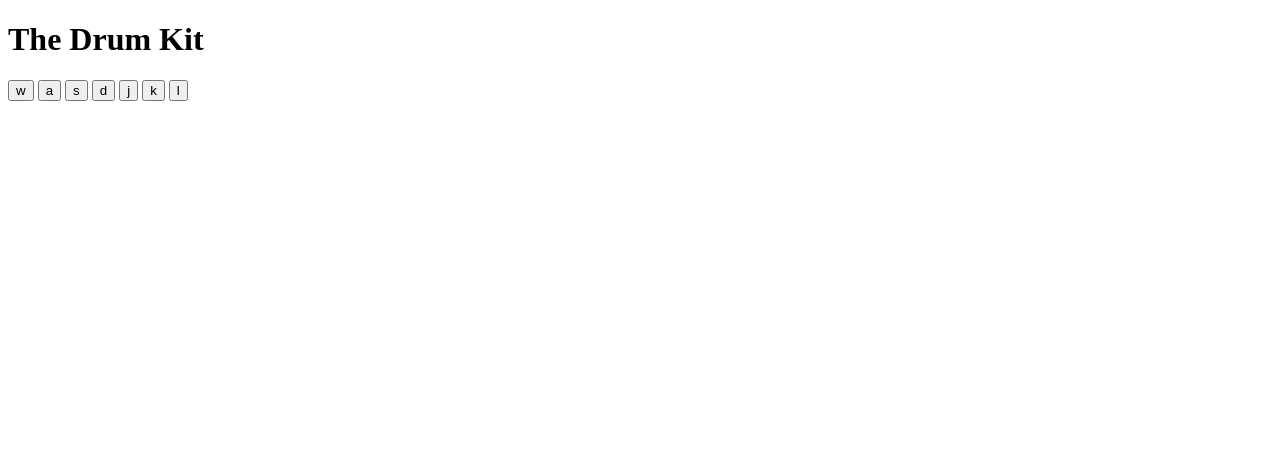
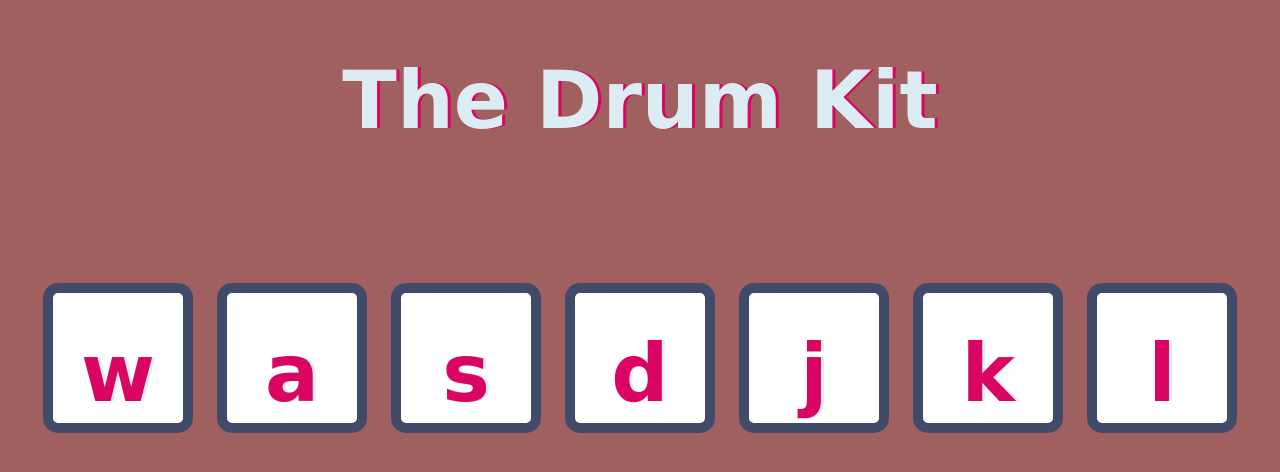
Before and after one commit to RADHIKAMD/mini-javascript-project, a plain HTML site: page index.html in a window 1280 px wide. Drawn offline with Linux system fonts and the light colour scheme.

Commit message:
Update index.html

```diff
--- a/index.html
+++ b/index.html
@@ -4,7 +4,7 @@
 
 <head>
 <title>The Drum Kit</title>
-<link rel="stylesheet" href="index1.css">
+<link rel="stylesheet" href="index.css">
 </head>
 
 <body>
```
